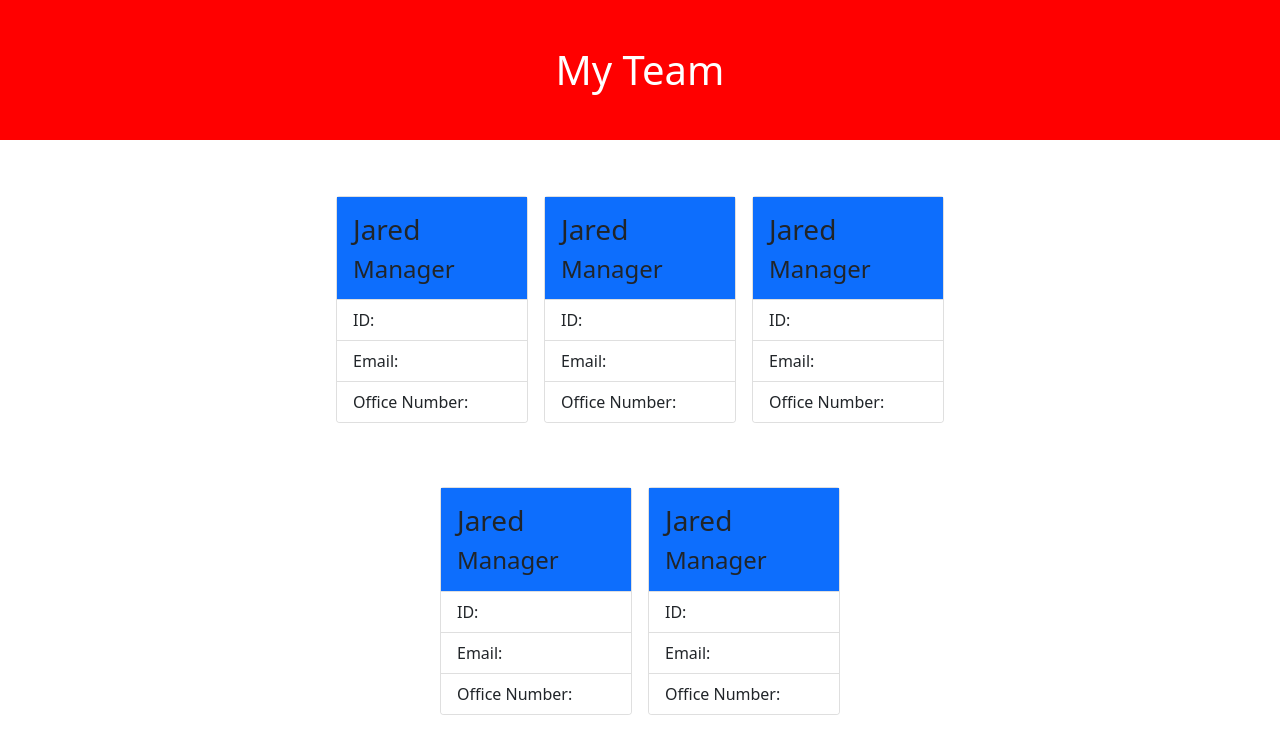
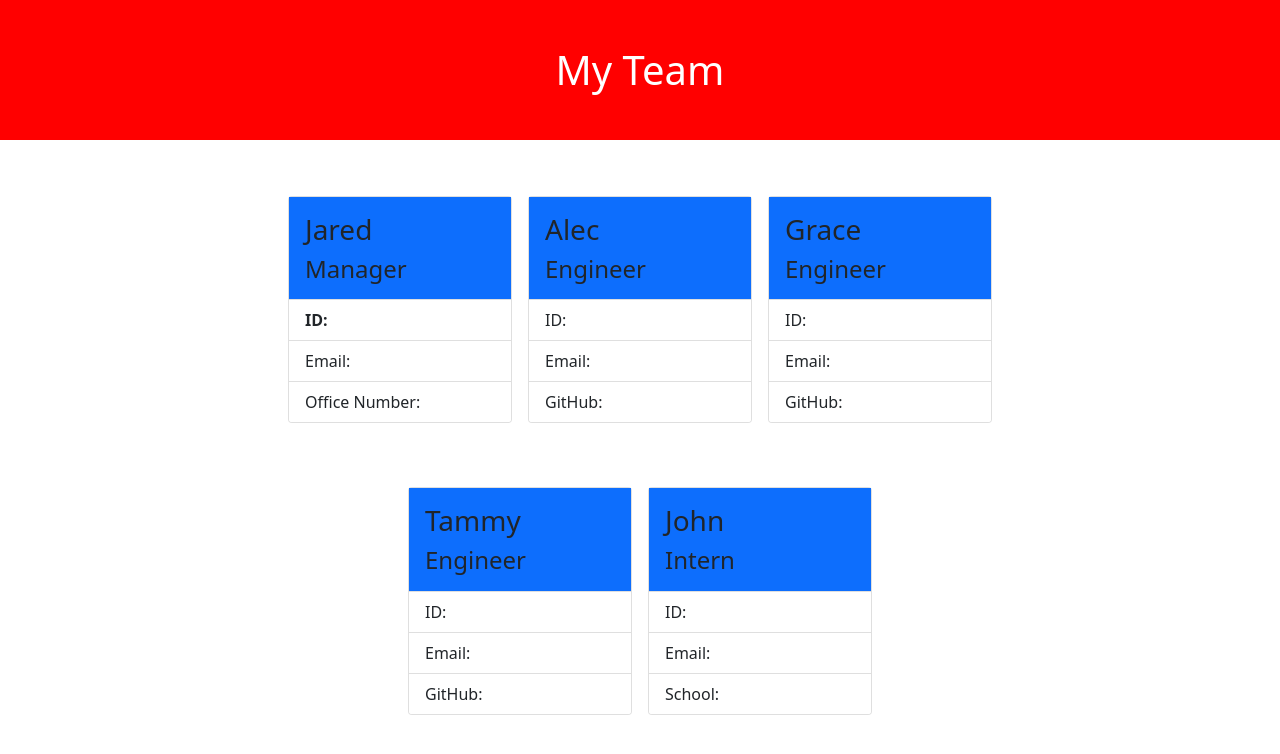
Before and after one commit to ssbbgm/team-profile-generator, a website: page dist/test.html in a window 1280 px wide. Drawn offline with nearby package versions, Linux system fonts and the light colour scheme.

Commit message:
more structure with layout

```diff
--- a/dist/test.html
+++ b/dist/test.html
@@ -4,9 +4,17 @@
     <meta charset="UTF-8">
     <meta http-equiv="X-UA-Compatible" content="IE=edge">
     <meta name="viewport" content="width=device-width, initial-scale=1.0">
+     <!-- Reset CSS  -->
     <link rel="stylesheet" href="https://cdnjs.cloudflare.com/ajax/libs/meyer-reset/2.0/reset.min.css">
+    <!-- Font Awesome  -->
     <link rel="stylesheet" href="https://cdnjs.cloudflare.com/ajax/libs/font-awesome/6.1.1/css/all.min.css">
+    <!-- Google Fonts  -->
+    <link rel="preconnect" href="https://fonts.googleapis.com">
+    <link rel="preconnect" href="https://fonts.gstatic.com" crossorigin>
+    <link href="https://fonts.googleapis.com/css2?family=Source+Code+Pro&display=swap" rel="stylesheet">
+    <!-- Bootstrap  -->
     <link href="https://cdn.jsdelivr.net/npm/bootstrap@5.1.3/dist/css/bootstrap.min.css" rel="stylesheet" integrity="sha384-1BmE4kWBq78iYhFldvKuhfTAU6auU8tT94WrHftjDbrCEXSU1oBoqyl2QvZ6jIW3" crossorigin="anonymous">
+    <!-- Custom CSS  -->
     <link rel="stylesheet" href="./test.css">
     <title>Team Profile Generator</title>
 </head>
@@ -15,41 +23,41 @@
 
     <div class="d-flex flex-row justify-content-center bd-highlight mt-5 mb-3">
         <div class="p-2 bd-highlight">
-            <div class="card col-md-4" style="width: 12rem;">
+            <div class="card col-md-4" style="width: 14rem;">
                 <div class="card-body bg-primary">
                     <h3 class="card-title">Jared</h3>
                     <h4 class="card-text">Manager</h4>
                 </div>
                 <ul class="list-group list-group-flush">
-                    <li class="list-group-item">ID: </li>
+                    <li class="list-group-item"><strong>ID:</strong> </li>
                     <li class="list-group-item">Email: </li>
                     <li class="list-group-item">Office Number: </li>
                 </ul>
             </div>
         </div>
         <div class="p-2 bd-highlight">
-            <div class="card col-md-4" style="width: 12rem;">
+            <div class="card col-md-4" style="width: 14rem;">
                 <div class="card-body bg-primary">
-                    <h3 class="card-title">Jared</h3>
-                    <h4 class="card-text">Manager</h4>
+                    <h3 class="card-title">Alec</h3>
+                    <h4 class="card-text">Engineer</h4>
                 </div>
                 <ul class="list-group list-group-flush">
                     <li class="list-group-item">ID: </li>
                     <li class="list-group-item">Email: </li>
-                    <li class="list-group-item">Office Number: </li>
+                    <li class="list-group-item">GitHub: </li>
                 </ul>
             </div>
         </div>
         <div class="p-2 bd-highlight">
-            <div class="card col-md-4" style="width: 12rem;">
+            <div class="card col-md-4" style="width: 14rem;">
                 <div class="card-body bg-primary">
-                    <h3 class="card-title">Jared</h3>
-                    <h4 class="card-text">Manager</h4>
+                    <h3 class="card-title">Grace</h3>
+                    <h4 class="card-text">Engineer</h4>
                 </div>
                 <ul class="list-group list-group-flush">
                     <li class="list-group-item">ID: </li>
                     <li class="list-group-item">Email: </li>
-                    <li class="list-group-item">Office Number: </li>
+                    <li class="list-group-item">GitHub: </li>
                 </ul>
             </div>
         </div>
@@ -57,28 +65,28 @@
 
       <div class="d-flex flex-row justify-content-center bd-highlight mt-5 mb-3">
         <div class="p-2 bd-highlight">
-            <div class="card col-md-4" style="width: 12rem;">
+            <div class="card col-md-4" style="width: 14rem;">
                 <div class="card-body bg-primary">
-                    <h3 class="card-title">Jared</h3>
-                    <h4 class="card-text">Manager</h4>
+                    <h3 class="card-title">Tammy</h3>
+                    <h4 class="card-text">Engineer</h4>
                 </div>
                 <ul class="list-group list-group-flush">
                     <li class="list-group-item">ID: </li>
                     <li class="list-group-item">Email: </li>
-                    <li class="list-group-item">Office Number: </li>
+                    <li class="list-group-item">GitHub: </li>
                 </ul>
             </div>
         </div>
         <div class="p-2 bd-highlight">
-            <div class="card col-md-4" style="width: 12rem;">
+            <div class="card col-md-4" style="width: 14rem;">
                 <div class="card-body bg-primary">
-                    <h3 class="card-title">Jared</h3>
-                    <h4 class="card-text">Manager</h4>
+                    <h3 class="card-title">John</h3>
+                    <h4 class="card-text">Intern</h4>
                 </div>
                 <ul class="list-group list-group-flush">
                     <li class="list-group-item">ID: </li>
                     <li class="list-group-item">Email: </li>
-                    <li class="list-group-item">Office Number: </li>
+                    <li class="list-group-item">School: </li>
                 </ul>
             </div>
         </div>
```
